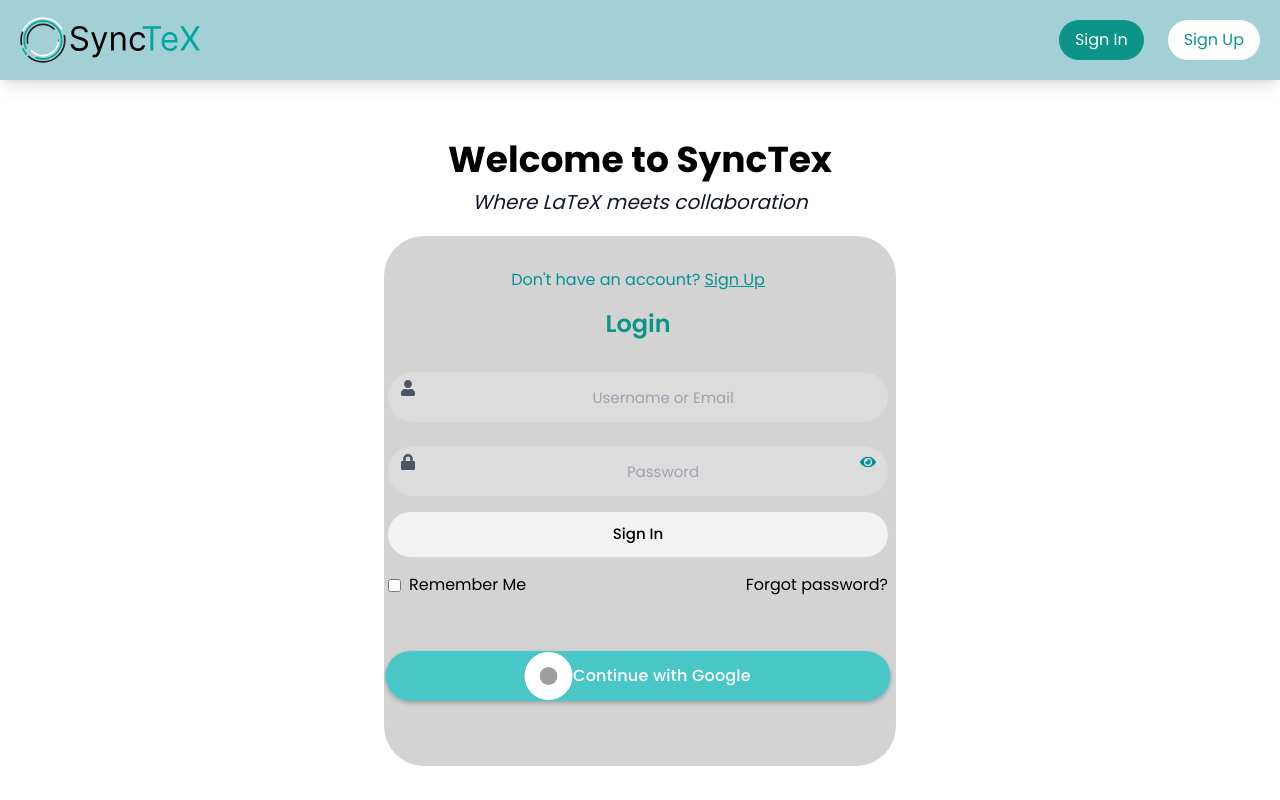
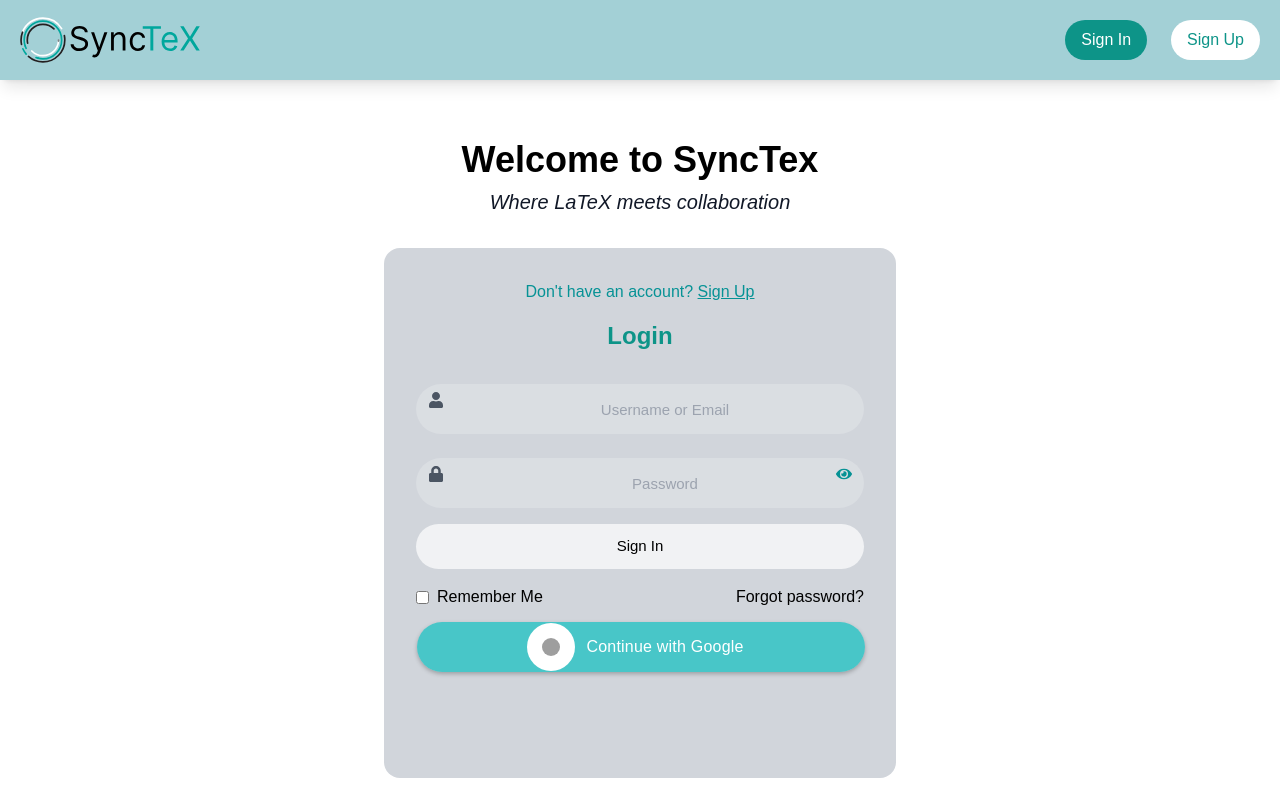
Before and after one commit to notashwinii/SyncTeX, a React (Create React App) app in the folder client/: page /Home in a window 1280 px wide. Built offline with nearby package versions, Linux system fonts and the light colour scheme; no server answers; grey boxes are pictures that could not be loaded.

Commit message:
final update

```diff
--- a/client/src/components/Home.jsx
+++ b/client/src/components/Home.jsx
@@ -3,7 +3,7 @@ import { auth } from './firebase';
 import { GoogleAuthProvider, signInWithPopup, signInWithEmailAndPassword, createUserWithEmailAndPassword } from 'firebase/auth';
 import { useNavigate } from 'react-router-dom';
 import { FaUser, FaLock, FaEye, FaEyeSlash, FaEnvelope } from 'react-icons/fa';
-import './home.css';
+//import './home.css';
 
 const Home = () => {
   const [isLogin, setIsLogin] = useState(true);
@@ -141,7 +141,7 @@ const Home = () => {
         ) : (
           <div className="register-container">
             <div className="text-center">
-              <span>Have an account? <a href="#" onClick={() => setIsLogin(true)}>Login</a></span>
+              <span>Have an account? <a href="#" onClick={() => setIsLogin(true)}><u>Login</u></a></span>
               <h2 className="text-teal-600 text-2xl font-semibold mt-4">Sign Up</h2>
             </div>
             <div className="flex space-x-4 mt-6">
--- a/client/src/components/Projects.jsx
+++ b/client/src/components/Projects.jsx
@@ -100,13 +100,13 @@ const Projects = () => {
         <div className="flex flex-col w-full border-r bg-white p-6">
           <Link
             to="/editor/new"
-            className="bg-[#00A79D] hover:bg-[#0056b3] h-12 flex items-center justify-center text-white font-bold py-2 px-4 rounded-lg mb-4"
+            className="bg-[#0097A7] hover:bg-[#00A79D] h-12 flex items-center justify-center text-white font-bold py-2 px-4 rounded-lg mb-4"
             onClick={handleNewProject}
           >
             New Project
           </Link>
           <button
-            className="bg-[#00A79D] hover:bg-[#00A79D] h-12 flex items-center justify-center text-white font-bold py-2 px-4 rounded-lg"
+            className="bg-[#0097A7] hover:bg-[#00A79D] h-12 flex items-center justify-center text-white font-bold py-2 px-4 rounded-lg"
             onClick={handleJoinProject}
           >
             Join Project
--- a/client/src/index.css
+++ b/client/src/index.css
@@ -156,7 +156,7 @@
 
 }
 
-
+/*
 .login-container{
     position: absolute;
     left: 4px;
@@ -173,6 +173,7 @@
     flex-direction: column;
     transition: .5s ease-in-out;
 }
+    */
 .top span{
     color: #000000;
     font-size: small;
@@ -315,6 +316,8 @@ header{
         background: rgba(255, 255, 255, 0.15);
     }
 }
+
+/*
 @media only screen and (max-width: 540px) {
     .wrapper{
         min-height: 100vh;
@@ -332,6 +335,7 @@ header{
         gap: 0;
     }
 }
+*/
 
 .google-container {
     padding: auto;
@@ -341,7 +345,7 @@ header{
   .g-sign-in-button {
     position: relative;
 
-    top: 450%;
+    top: 40%;
     left: 48%;
 
     transform: translate(-50%, -50%);
@@ -358,8 +362,7 @@ header{
 
   .g-sign-in-button:hover {
     cursor: pointer;
-    /*-webkit-box-shadow: 0 0 3px 3px #0fc1c1b3;
-    box-shadow: 0 0 3px 3px #0fc1c1b3;*/
+
     background-color: rgba(16, 174, 165, 1);
 
   }
@@ -509,7 +512,7 @@ h1, h2, h3 {
 header {
 
     color: var(--black);
-    padding: 10px 0;
+    padding: 9px 0;
     height: var(--header-height);
 }
 
```
Also changed, not shown: client/src/components/home.css (+6 -4 lines).
